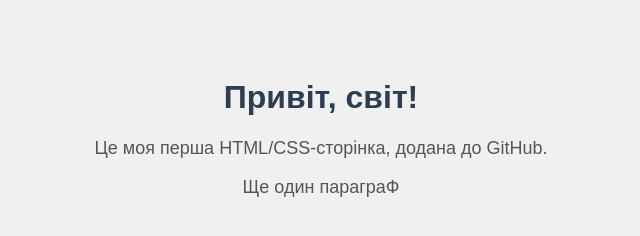
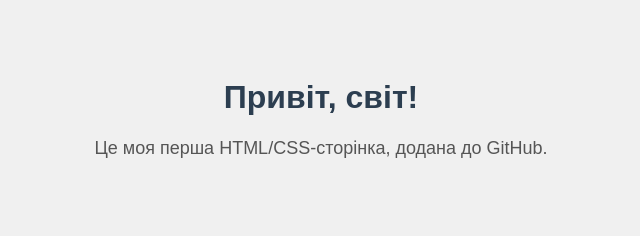
Before and after one commit to Reviconas/LabWork4, a plain HTML site: page index.html in a window 1280 px wide. Shown: the whole page, without its empty margins (319-959 px from the left). Drawn offline with Linux system fonts and the light colour scheme.

Commit message:
Deleted line

```diff
--- a/index.html
+++ b/index.html
@@ -22,6 +22,5 @@
 <body>
     <h1>Привіт, світ!</h1>
     <p>Це моя перша HTML/CSS-сторінка, додана до GitHub.</p>
-    <p>Ще один параграФ</p>
 </body>
 </html>
```
